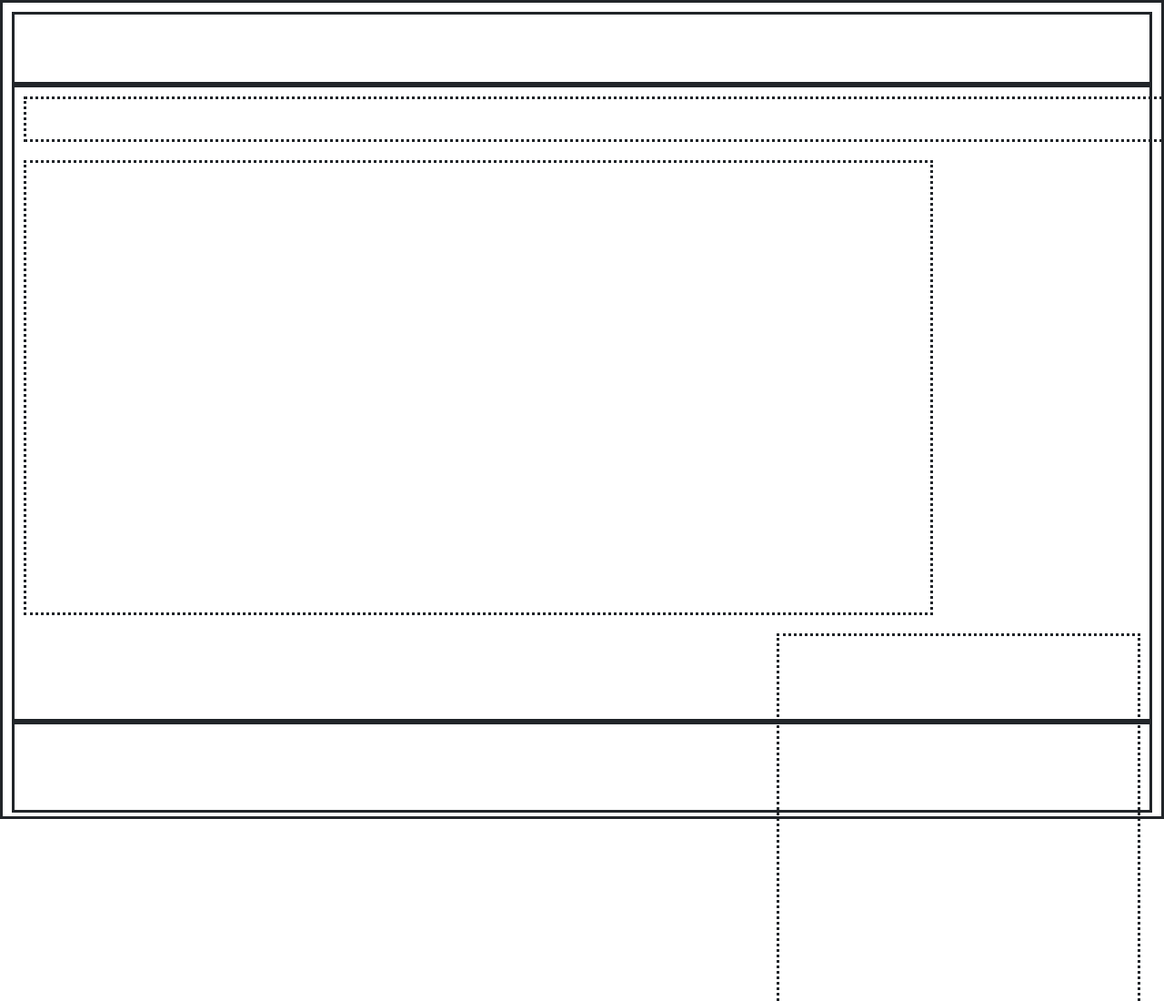
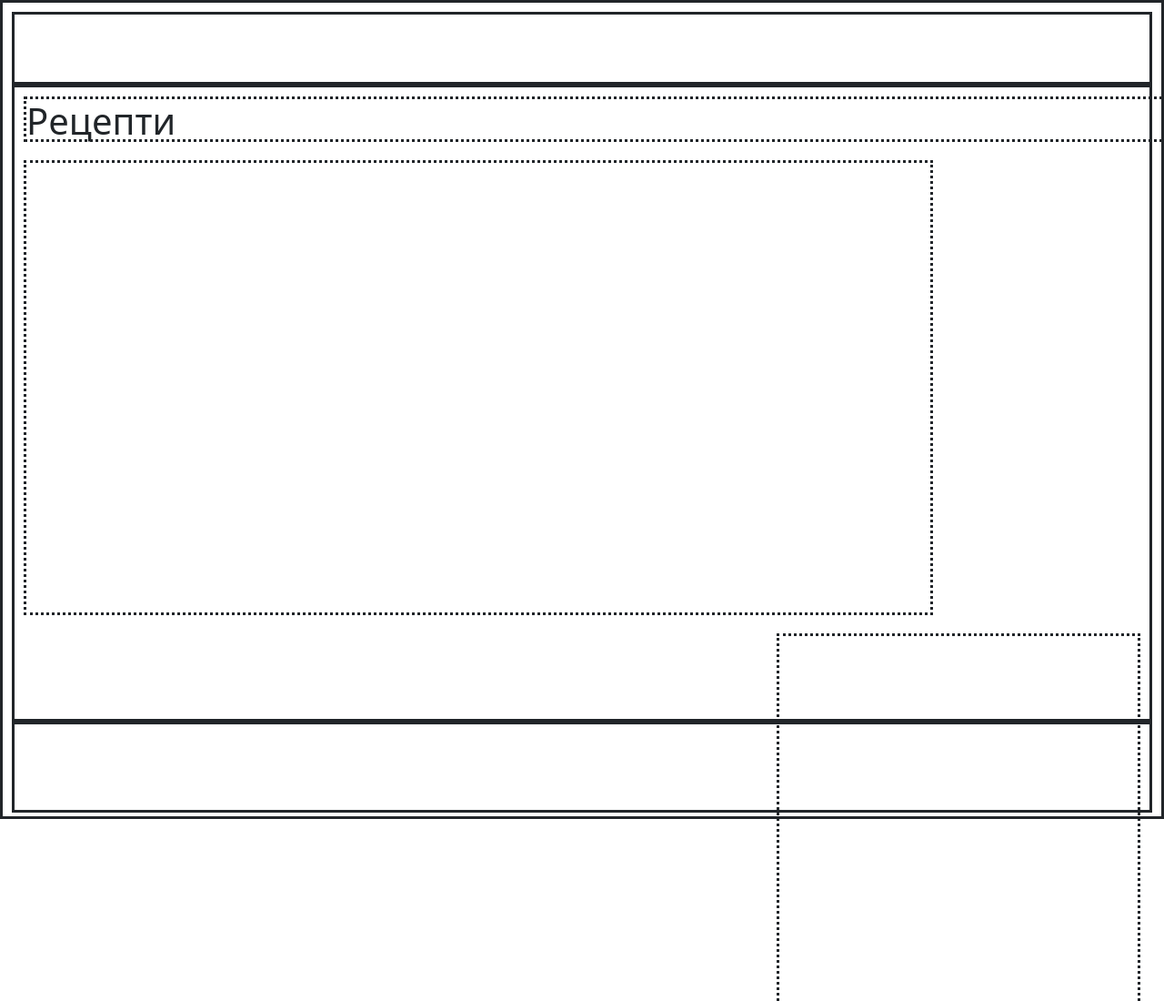
Before and after one commit to alexmais95/cook_html, a plain HTML site: page index.html in a window 1280 px wide. Shown: the top 1100 px of the page at 91% size. Drawn offline with nearby package versions, Linux system fonts and the light colour scheme.

Commit message:
second comit

```diff
--- a/index.html
+++ b/index.html
@@ -16,7 +16,9 @@
 
 
     <div class='container_cent_menu'>
-        <div class='top'></div>
+        <div class='top'>
+        <h1>Рецепти</h1>
+        </div>
         <div class='left'></div>
         <div class='right'></div>
 
```
